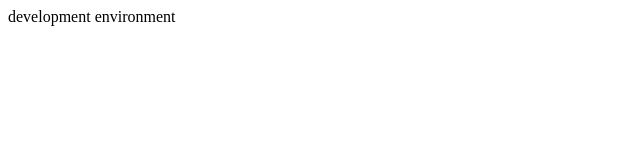
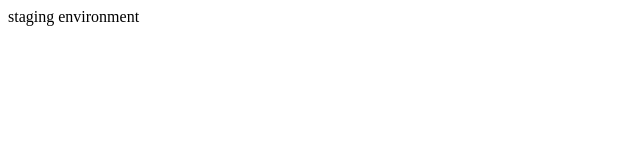
Before and after one commit to gaurij-cuelogic/repository1, a plain HTML site: page index.html in a window 1280 px wide. Shown: the full height of the page, 0-640 px from the left. Drawn offline with Linux system fonts and the light colour scheme.

Commit message:
index.html added in staging

```diff
--- a/index.html
+++ b/index.html
@@ -1,6 +1,6 @@
 <html>
 <head> </head>
 <body>
-<p> development environment </p>
+<p> staging environment </p>
 </body>
 </html>
```
